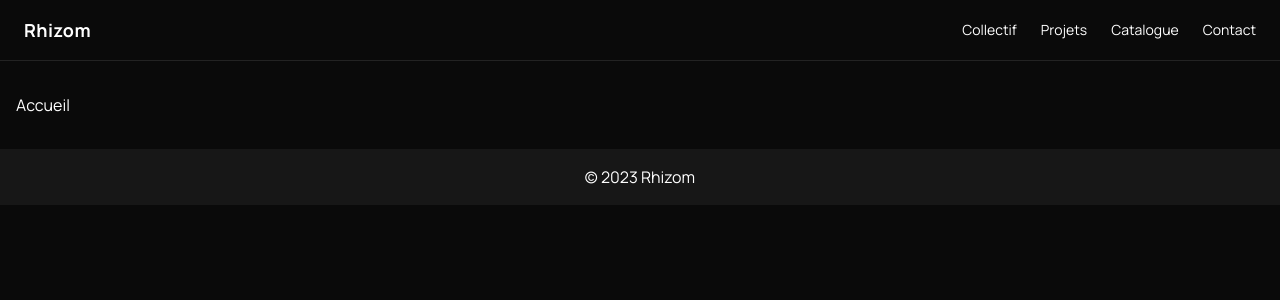
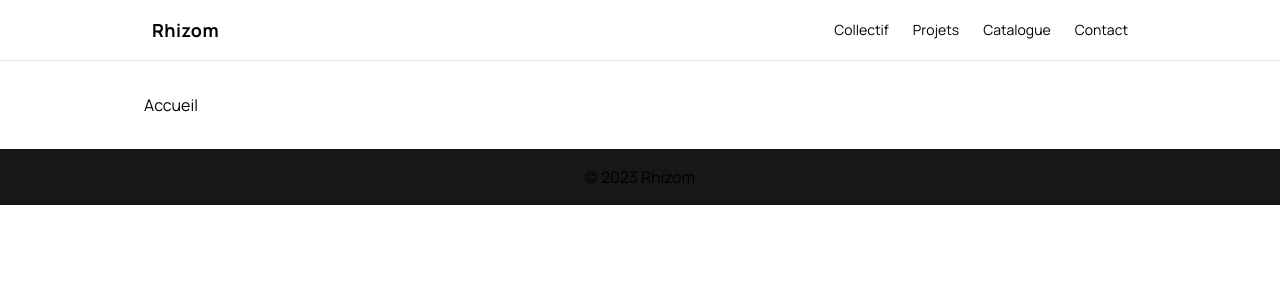
Before and after one commit to aachbaro/site_studio_rhizom, a Vue app in the folder studio-rhizom/: page / in a window 1280 px wide. Shown: the top 300 px of the page. Built offline with nearby package versions, Linux system fonts and the light colour scheme.

Commit message:
style: update navbar and layout styles

```diff
--- a/studio-rhizom/src/components/NavBar.vue
+++ b/studio-rhizom/src/components/NavBar.vue
@@ -1,6 +1,7 @@
 <template>
-  <header class="w-full px-6 py-4 flex justify-between items-center border-b border-white/10">
-    <router-link to="/" class="text-lg font-semibold tracking-wide hover:opacity-80 transition">
+  <header class="bg-white text-black border-b border-gray-200 font-sans">
+    <div class="max-w-screen-lg mx-auto w-full px-6 py-4 flex justify-between items-center">
+      <router-link to="/" class="text-lg font-semibold tracking-wide hover:text-primary transition">
         Rhizom
       </router-link>
 
@@ -9,7 +10,7 @@
           v-for="link in links"
           :key="link.path"
           :to="link.path"
-        class="hover:opacity-80 transition"
+          class="hover:text-primary transition"
           active-class="text-primary"
         >
           {{ link.name }}
@@ -17,6 +18,7 @@
       </nav>
 
       <!-- Mobile menu (à venir si besoin) -->
+    </div>
   </header>
 </template>
 
--- a/studio-rhizom/src/layouts/DefaultLayout.vue
+++ b/studio-rhizom/src/layouts/DefaultLayout.vue
@@ -1,7 +1,7 @@
 <template>
-  <div class="min-h-screen bg-background text-foreground font-sans">
+  <div class="min-h-screen bg-white text-black font-sans">
     <NavBar />
-    <main class="px-4 py-8">
+    <main class="max-w-screen-lg mx-auto px-4 py-8">
       <slot />
     </main>
     <Footer />
```
Lines whose indentation alone changed are shown as unchanged.
